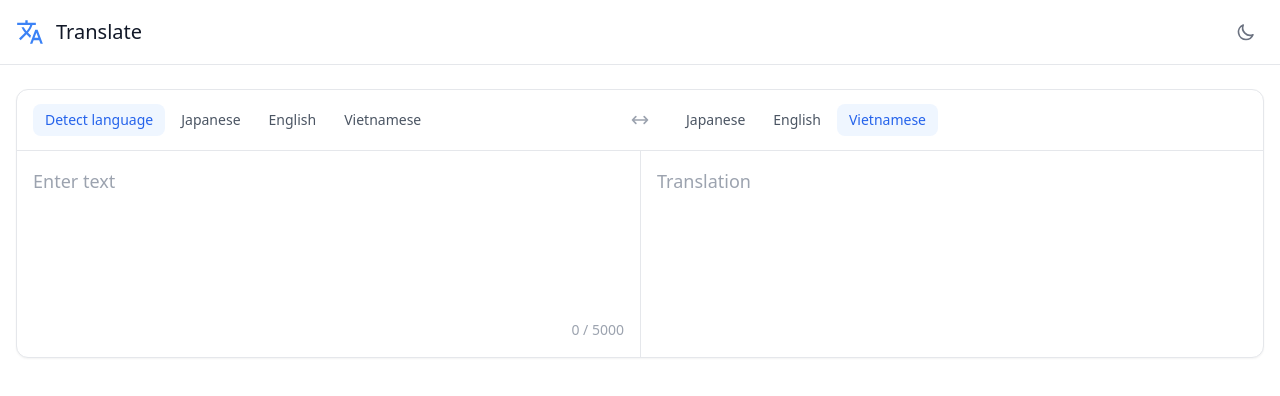
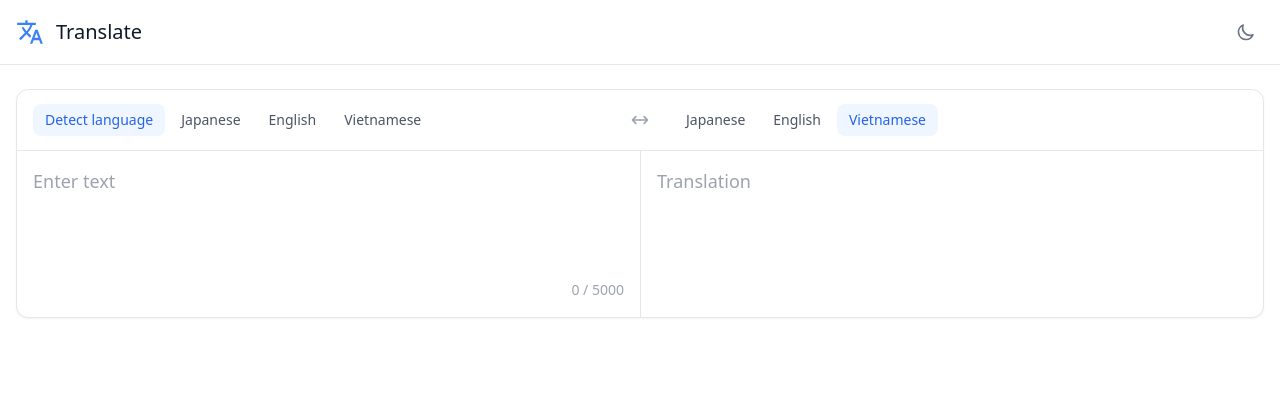
Before and after one commit to lehuuhlong/translator, a Next.js app in the folder nextjs-app/: page / in a window 1280 px wide. Shown: the top 396 px of the page. Built offline with nearby package versions, Linux system fonts and the light colour scheme; no server answers.

Commit message:
Adjust TextArea minimum height to improve user experience and update Tailwind config for 2xl screen size

```diff
--- a/nextjs-app/components/TextArea.tsx
+++ b/nextjs-app/components/TextArea.tsx
@@ -32,7 +32,7 @@ const TextAreaComponent = ({ value, onChange, readOnly, placeholder, id }: TextA
       // Reset height to auto to get the correct scrollHeight
       textarea.style.height = 'auto';
       // Set new height based on scrollHeight
-      textarea.style.height = `${Math.max(textarea.scrollHeight, 200)}px`;
+      textarea.style.height = `${Math.max(textarea.scrollHeight, 160)}px`;
     }
   }, [value]);
 
@@ -47,7 +47,7 @@ const TextAreaComponent = ({ value, onChange, readOnly, placeholder, id }: TextA
           readOnly={readOnly}
           placeholder={placeholder}
           maxLength={APP_CONFIG.MAX_TEXT_LENGTH}
-          className="w-full min-h-[200px] px-4 pr-16 py-4 resize-none overflow-hidden bg-transparent border-none focus:ring-0 focus:outline-none text-gray-900 dark:text-white text-lg placeholder:text-gray-400 dark:placeholder:text-gray-600"
+          className="w-full min-h-[160px] px-4 pr-16 py-4 resize-none overflow-hidden bg-transparent border-none focus:ring-0 focus:outline-none text-gray-900 dark:text-white text-lg placeholder:text-gray-400 dark:placeholder:text-gray-600"
           aria-label={placeholder}
         />
         {showCount && (
--- a/nextjs-app/tailwind.config.js
+++ b/nextjs-app/tailwind.config.js
@@ -8,7 +8,7 @@ module.exports = {
         center: true,
         padding: '2rem',
         screens: {
-          '2xl': '1400px',
+          '2xl': '1280px',
         },
       },
     },
```
